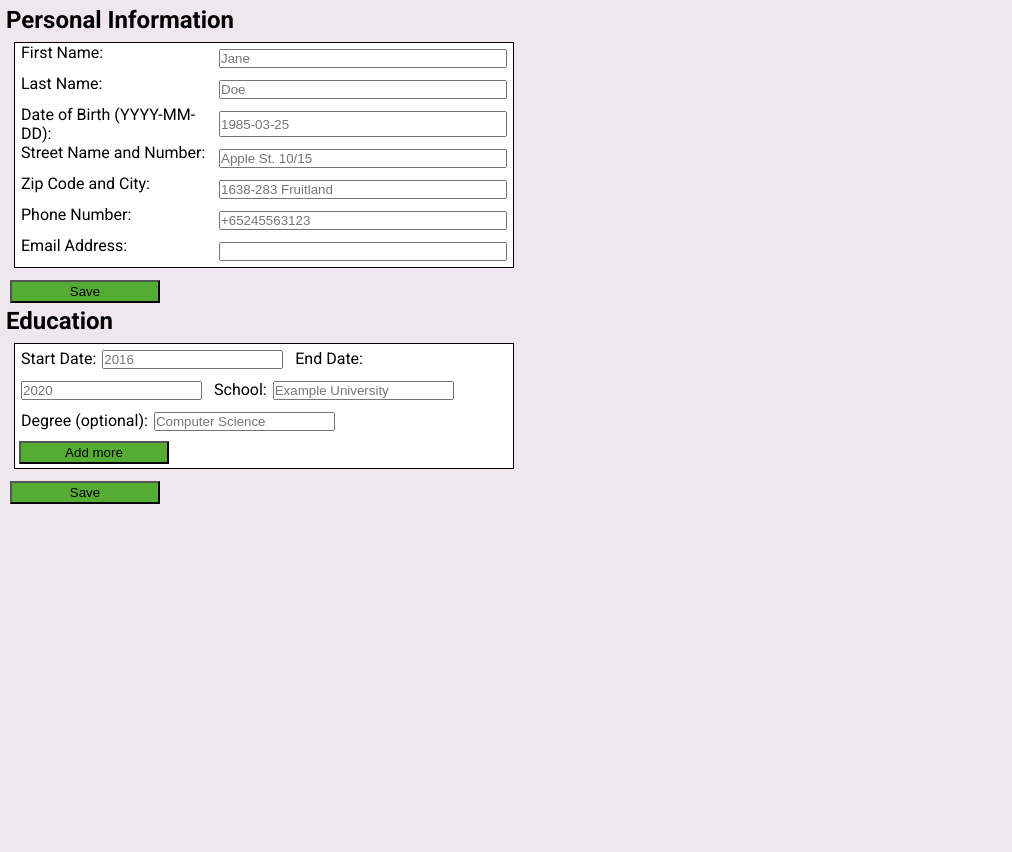
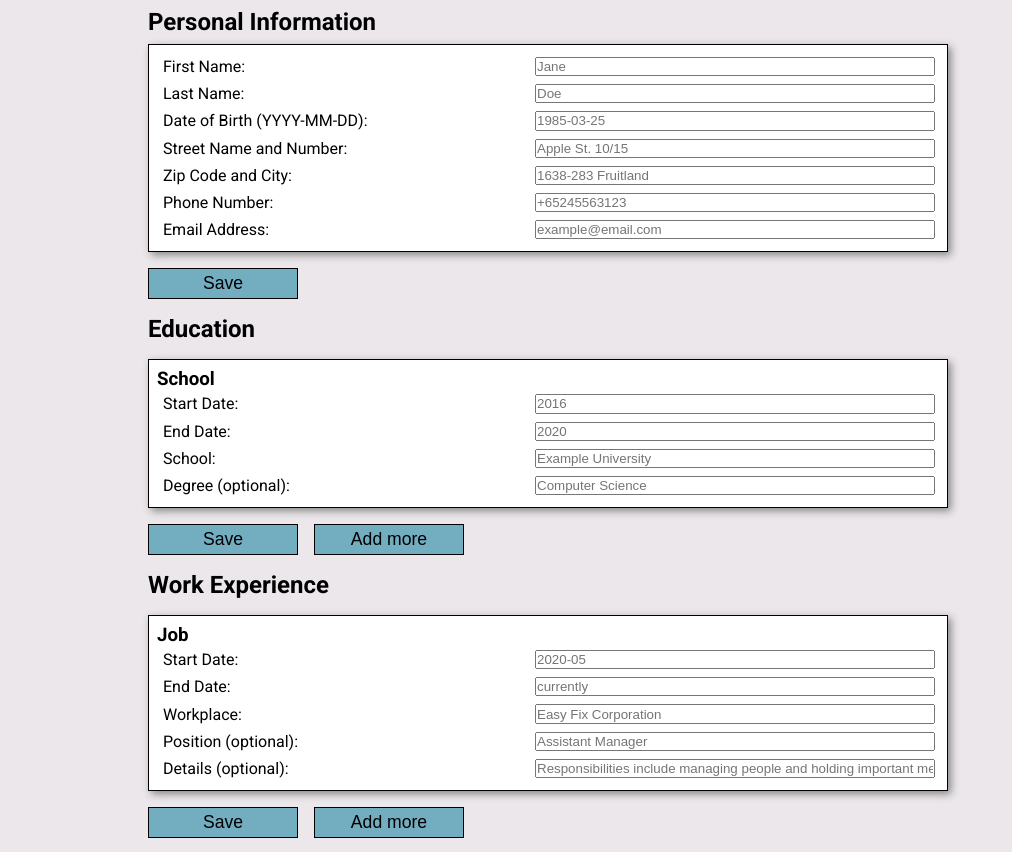
Before and after one commit to Shannqa/cv-app, a React (Vite) app: page / in a window 1280 px wide. Shown: the whole page, without its empty margins (0-1012 px from the left). Before the commit the page ends 800 px from the top, so only its background shows below. Built offline with nearby package versions, Linux system fonts and the light colour scheme.

Commit message:
Change the way sections are displayed, give each work and education element their own separate cards, add some styling

```diff
--- a/src/Data.js
+++ b/src/Data.js
@@ -40,7 +40,8 @@ const personal = [
   {
     id: uuidv4(),
     label: "Email Address",
-    value: "example@email.com",
+    value: "",
+    placeholder: "example@email.com",
   },
 ];
 
@@ -74,38 +75,39 @@ const education = [
 ];
 
 const experience = [
-  {
-    dateStart: {
+  [
+    {
       id: uuidv4(),
       label: "Start Date",
       value: "",
       placeholder: "2020-05",
     },
-    dateEnd: {
+    {
       id: uuidv4(),
       label: "End Date",
       value: "",
       placeholder: "currently",
     },
-    workplace: {
+    {
       id: uuidv4(),
       label: "Workplace",
       value: "",
       placeholder: "Easy Fix Corporation",
     },
-    position: {
+    {
       id: uuidv4(),
       label: "Position (optional)",
       value: "",
       placeholder: "Assistant Manager",
     },
-    details: {
+    {
       id: uuidv4(),
       label: "Details (optional)",
       value: "",
-      placeholder: "Responsibilities include managing people and holding important meetings",
+      placeholder:
+        "Responsibilities include managing people and holding important meetings",
     },
-  },
+  ],
 ];
 
 const skills = [
@@ -115,6 +117,6 @@ const skills = [
     value: "",
     placeholder: "Answering phones",
   },
-]
+];
 
 export { personal, education, experience };
--- a/src/components/App.jsx
+++ b/src/components/App.jsx
@@ -62,13 +62,32 @@ function App() {
     setEducationData(
       [
         ...educationData,
-        {
-          id: uuidv4(),
-          labelYears: "Years",
-          valueYears: "",
-          labelSchool: "School",
-          valueSchool: ""
-        }
+        [
+          {
+            id: uuidv4(),
+            label: "Start Date",
+            value: "",
+            placeholder: "2016",
+          },
+          {
+            id: uuidv4(),
+            label: "End Date",
+            value: "",
+            placeholder: "2020",
+          },
+          {
+            id: uuidv4(),
+            label: "School",
+            value: "",
+            placeholder: "Example University",
+          },
+          {
+            id: uuidv4(),
+            label: "Degree (optional)",
+            value: "",
+            placeholder: "Computer Science",
+          },
+        ],
       ]
     )
   }
@@ -78,13 +97,39 @@ function App() {
     setExperienceData(
       [
         ...experienceData,
-        {
-          id: uuidv4(),
-          labelYears: "Years",
-          valueYears: "",
-          labelWork: "Workplace",
-          valueWork: ""
-        }
+        [
+          {
+            id: uuidv4(),
+            label: "Start Date",
+            value: "",
+            placeholder: "2020-05",
+          },
+          {
+            id: uuidv4(),
+            label: "End Date",
+            value: "",
+            placeholder: "currently",
+          },
+          {
+            id: uuidv4(),
+            label: "Workplace",
+            value: "",
+            placeholder: "Easy Fix Corporation",
+          },
+          {
+            id: uuidv4(),
+            label: "Position (optional)",
+            value: "",
+            placeholder: "Assistant Manager",
+          },
+          {
+            id: uuidv4(),
+            label: "Details (optional)",
+            value: "",
+            placeholder:
+              "Responsibilities include managing people and holding important meetings",
+          },
+        ]
       ]
     )
   }
@@ -93,7 +138,7 @@ function App() {
     <>
       <PersonalInfo data={personalData} handler={handlePersonalData}/>
       <Education data={educationData} handler={handleEducationData} handlerAdd={handleEducationAdd}/>
-      {/* <WorkExperience data={experienceData} handler={handleExperienceData} handlerAdd={handleExperienceAdd}/> */}
+      <WorkExperience data={experienceData} handler={handleExperienceData} handlerAdd={handleExperienceAdd}/>
       {/* <FinishedCV personal={personalData} education={educationData} experience={experienceData}/> */}
     </>
   )
--- a/src/components/Education.jsx
+++ b/src/components/Education.jsx
@@ -2,28 +2,30 @@ import { useState } from "react";
 import Input from "./Input";
 
 function Education( { data, handler, handlerAdd } ) {
-  // let nested = Object.values(data);
-  // console.log(nested);
+
   return (
     <form id="education-form">
       <h2>Education</h2>
-      <div className="form">
-        <div className="fields">
-        {data.map((item) => (
-          item.map((item2) => (
-            <Input
-            key={item2.id}
-            id={item2.id}
-            label={item2.label}
-            placeholder={item2.placeholder}
-            onChange={e => {handler(item2.id, e)}}
-          />
-          ))
-      ))}
-        </div>
+      <div className="fields">
+        {data.map((section) => (
+          <div class="section">
+            <h3>School</h3>
+            {section.map((item) => (
+              <Input
+                key={item.id}
+                id={item.id}
+                label={item.label}
+                placeholder={item.placeholder}
+                onChange={e => {handler(item.id, e)}}
+              />
+            ))}
+          </div>
+        ))}
+      </div>
+      <div className="buttons">
+        <button type="submit">Save</button>
         <button onClick={handlerAdd}>Add more</button>
       </div>
-      <button type="submit">Save</button>
     </form>
   )
 }
--- a/src/components/Input.jsx
+++ b/src/components/Input.jsx
@@ -1,9 +1,9 @@
 function Input( { id, label, type, value, onChange, placeholder } ) {
   return(
-    <>
+    <div class="line">
       <label htmlFor={id}>{label}:</label>
       <input id={id} type={type} value={value} placeholder={placeholder} onChange={onChange}></input>
-    </>
+    </div>
   )
 }
 
--- a/src/components/PersonalInfo.jsx
+++ b/src/components/PersonalInfo.jsx
@@ -9,8 +9,7 @@ function PersonalInfo( { data, handler } ) {
   return (
     <form id="personal-form">
       <h2>Personal Information</h2>
-      <div className="form">
-        <div className="fields">
+      <div className="fields">
         {data.map(item => (
           <Input
             key={item.id}
@@ -20,7 +19,6 @@ function PersonalInfo( { data, handler } ) {
             onChange={e => {handler(item.id, e)}}
           />
         ))}
-        </div>
       </div>
       <button type="submit">Save</button>
     </form>
--- a/src/components/WorkExperience.jsx
+++ b/src/components/WorkExperience.jsx
@@ -5,26 +5,26 @@ function WorkExperience( { data, handler, handlerAdd } ) {
   return (
     <form id="experience-form">
       <h2>Work Experience</h2>
-      <div className="form">
       <div className="fields">
-        {data.map(item => (
-                    <div key={item.id} className="section">
+        {data.map((section) => (
+          <div class="section">
+            <h3>Job</h3>
+            {section.map((item) => (
               <Input
-                      id={item.id + "y"}
-                      label={item.labelYears}
+                key={item.id}
+                id={item.id}
+                label={item.label}
+                placeholder={item.placeholder}
                 onChange={e => {handler(item.id, e)}}
               />
-                    <Input
-                      id={item.id + "e"}
-                      label={item.labelWork}
-                      onChange={e => {handler(item.id, e)}}
-                    />
+            ))}
           </div>
         ))}
     </div>
+    <div className="buttons">
+      <button type="submit">Save</button>
       <button onClick={handlerAdd}>Add more</button>
     </div>
-      <button type="submit">Save</button>
     </form>
   )
 }
--- a/src/styles/App.css
+++ b/src/styles/App.css
@@ -9,19 +9,42 @@
 body {
   font-family: 'Roboto', sans-serif;
   margin: 6px;
-  background-color: #f0e6ee;
+  background-color: #ece7eb;
 }
 
-.form {
-  margin: 8px;
-  border: 1px black solid;
-  width: 500px;
-  background-color: white;
+#root {
+  max-width: 1000px;
+  margin: 0 auto;
 }
 
-#personal-form .fields {
-  display: grid;
-  grid-template-columns: auto 300px;
+h2 {
+  margin: 8px;
+}
+
+form#personal-form .fields,
+form#education-form .section,
+form#experience-form .section {
+  margin: 8px;
+  padding: 8px;
+  border: 1px black solid;
+  width: 800px;
+  background-color: white;
+  box-shadow: 3px 3px 8px #868686;
+}
+
+.fields {
+  display: flex;
+  flex-direction: column;
+}
+
+.fields .line {
+  display: flex;
+  justify-content: space-between;
+  align-items: center;
+}
+
+.fields .line:hover {
+  background-color: #eeeeee;
 }
 
 .fields label {
@@ -29,19 +52,29 @@ body {
 }
 
 .fields input {
-  margin: 6px;
+  margin: 4px;
+  height: 1.2rem;
+  width: 400px;
+
 }
 
 form button {
   width: 150px;
-  margin: 4px;
-  padding: 2px 6px;
-  background-color: #55ac33;
+  margin: 8px;
+  padding: 4px;
+  background-color: #73adc0;
+  border: none;
+  font-size: 1.1rem;
+  transition: background-color 150ms ease-in;
+  border: 1px black solid;
 }
 
-.fields .section {
-  display: flex;
-  align-items: center;
+form button:hover {
+  background-color: #7fc8e0;
+}
+
+form button:active {
+  background-color: #62ab70;
 }
 
 .finished {
```
Lines whose indentation alone changed are shown as unchanged.
